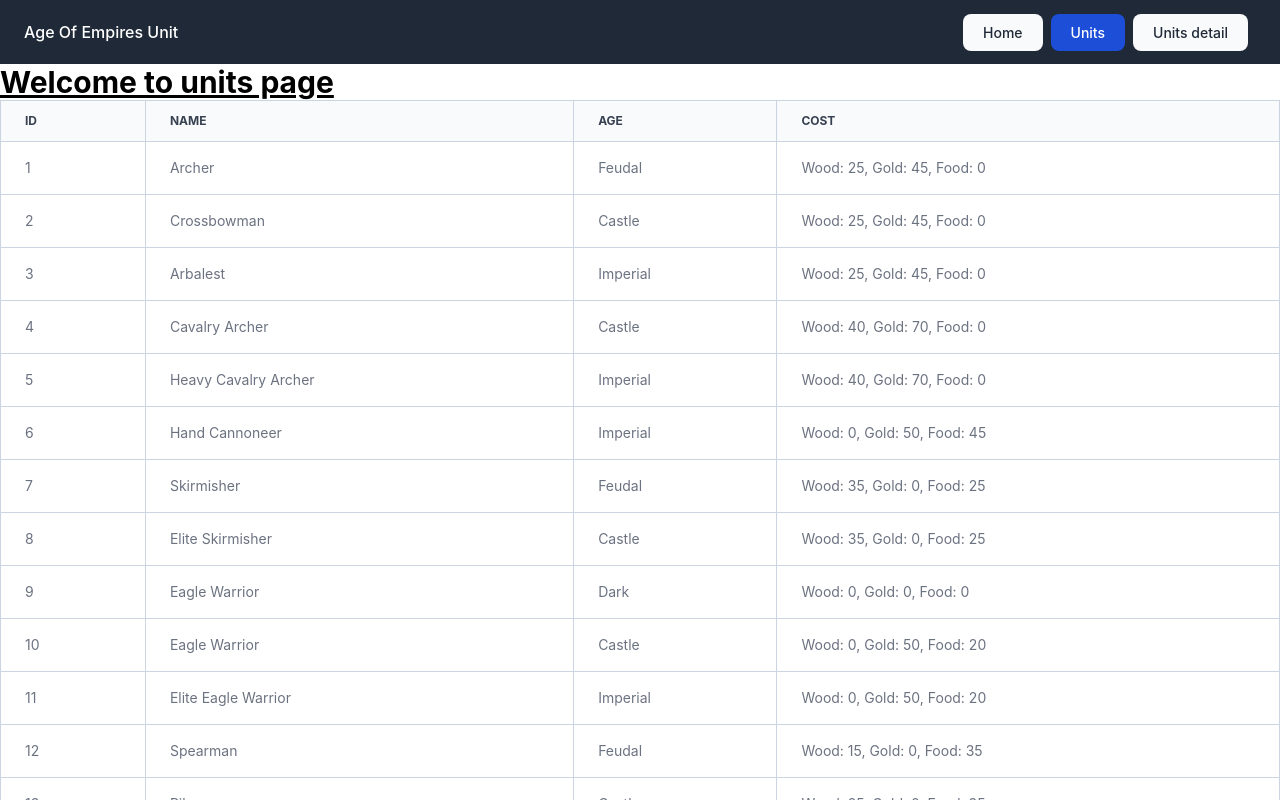
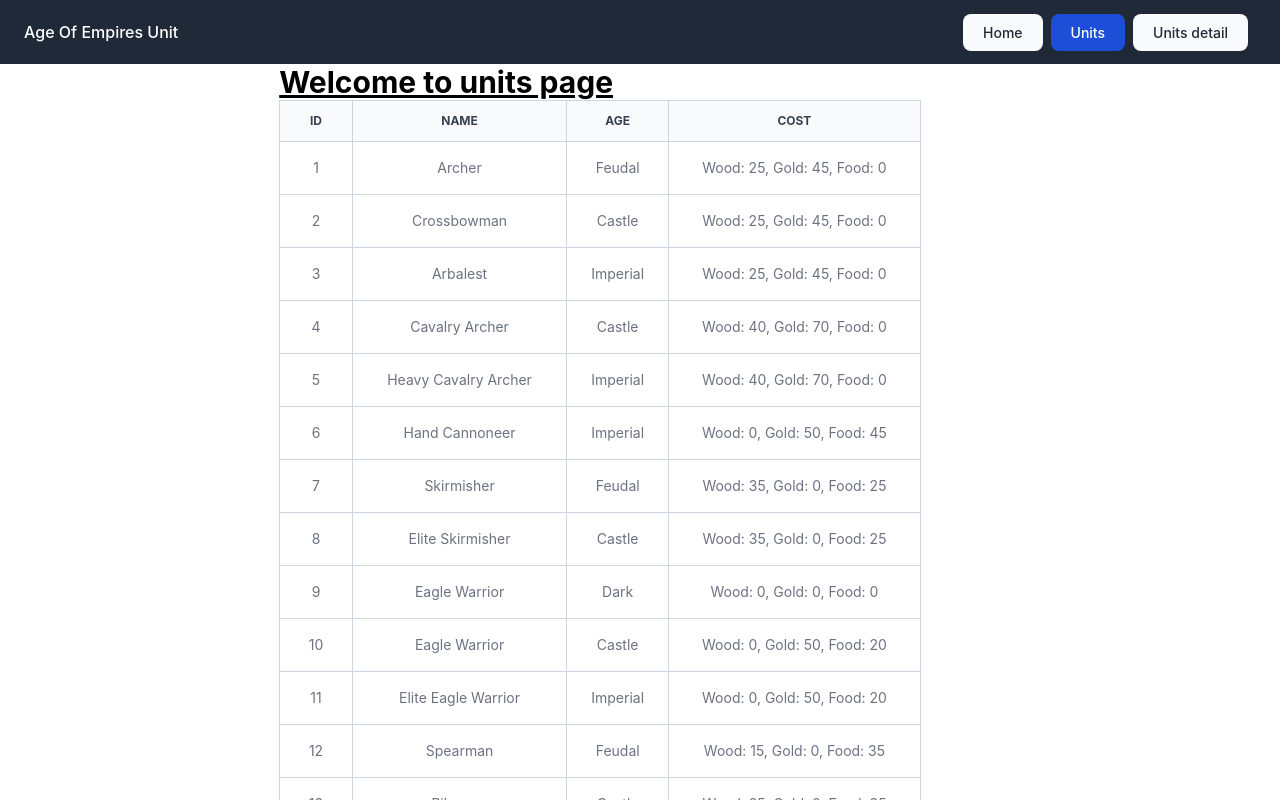
Before and after one commit to alicanedebali/age-of-empires-units, a React (Create React App) app: page /units in a window 1280 px wide. Shown: the top 800 px of the page. Built offline with nearby package versions, Linux system fonts and the light colour scheme.

Commit message:
refactor: add max-height style to Layout and text alignment change in Table component

```diff
--- a/src/App.scss
+++ b/src/App.scss
@@ -2,3 +2,6 @@
   --border-radius: 10px;
   --media-border-radius: 50%;
 }
+.layout-content{
+    height: calc(100vh - 64px);
+}
--- a/src/components/Layout.tsx
+++ b/src/components/Layout.tsx
@@ -1,7 +1,7 @@
-import { useState } from 'react';
+import React, { useState } from 'react';
 import { useLocation, useNavigate } from 'react-router-dom';
 
-export const Layout = (props: any) => {
+export const Layout = (props: React.PropsWithChildren) => {
   const location = useLocation();
   const navigate = useNavigate();
   const [activeClasses] = useState(
@@ -55,7 +55,9 @@ export const Layout = (props: any) => {
           </div>
         </nav>
       </header>
-      {props.children}
+      <div className="layout-content flex justify-center w-full xl:w-[1200px] overflow-y-auto">
+        {props?.children}
+      </div>
     </div>
   );
 };
--- a/src/components/Table/Table.tsx
+++ b/src/components/Table/Table.tsx
@@ -23,7 +23,7 @@ export const Table = memo(function Table(
   return (
     <div className="relative overflow-x-auto">
       {props.data?.length ? (
-        <table className="border-collapse border border-slate-400 w-full text-sm text-left rtl:text-right text-gray-500 dark:text-gray-400">
+        <table className="border-collapse border border-slate-400 w-full text-sm text-center text-gray-500 dark:text-gray-400">
           <TableHeader columns={columns} />
           <tbody>
             {props.data.map((item) => (
```
